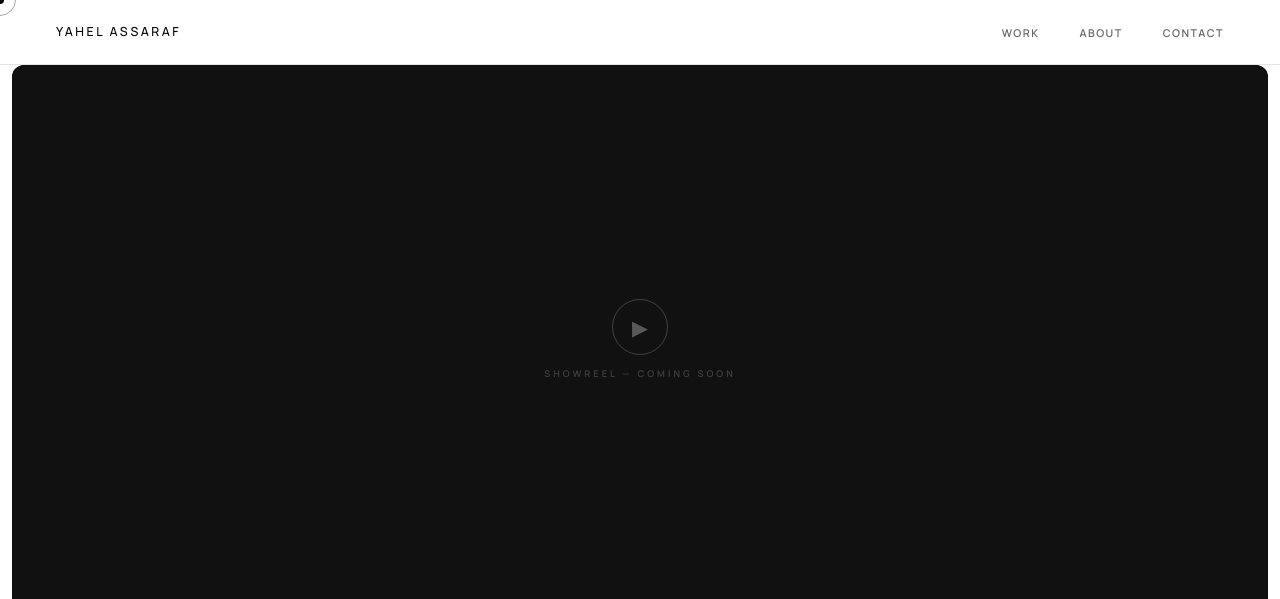
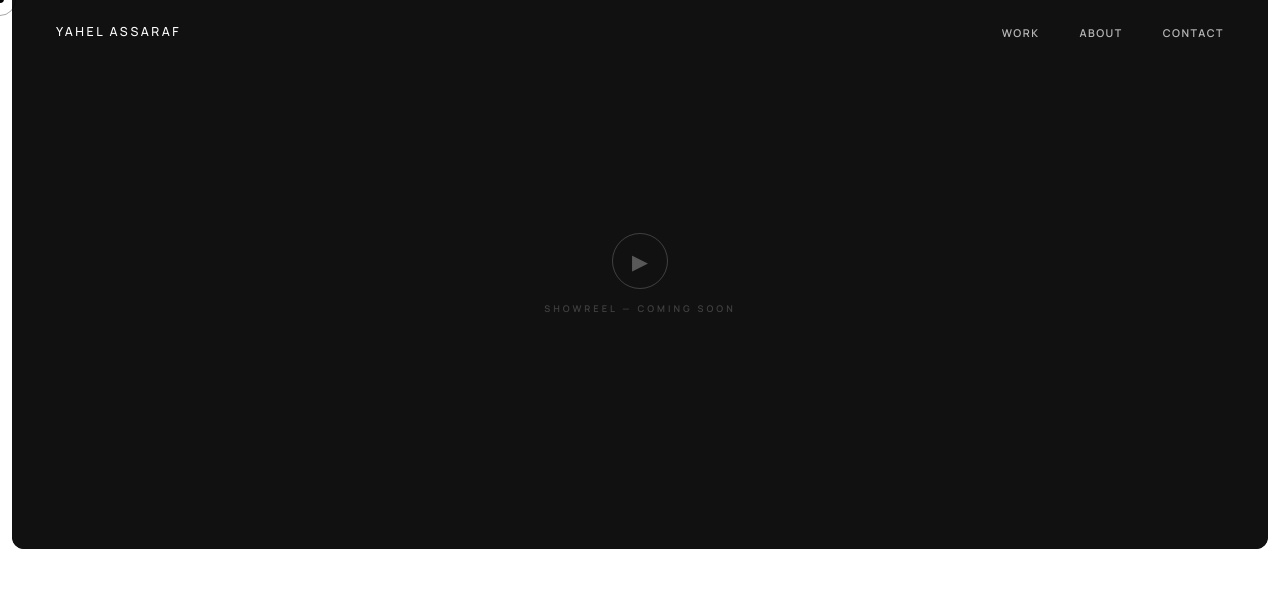
Before and after one commit to YahelAssaraf/yahelassaraf.github.io, a plain HTML site: page index.html in a window 1280 px wide. Shown: the top 599 px of the page. Drawn offline with nearby package versions, Linux system fonts and the light colour scheme.

Commit message:
transparant header

```diff
--- a/index.html
+++ b/index.html
@@ -34,15 +34,19 @@ body.hovering #cursor{transform:translate(-50%,-50%) scale(2.2)}
 body.hovering #cursor-ring{width:52px;height:52px;opacity:0.15}
 
 /* ── NAV ── */
-nav{display:flex;justify-content:space-between;align-items:center;padding:1.4rem var(--pad);border-bottom:1px solid var(--border);background:rgba(255,255,255,0.96);backdrop-filter:blur(12px);position:sticky;top:0;z-index:100}
-.nav-name{font-family:'Manrope',sans-serif;font-size:0.78rem;font-weight:430;letter-spacing:2.5px;text-transform:uppercase;color:var(--ink);cursor:none;transition:color 0.2s}
-.nav-name:hover{color:var(--accent)}
+nav{display:flex;justify-content:space-between;align-items:center;padding:1.4rem var(--pad);border-bottom:none;background:transparent;position:fixed;top:0;left:0;right:0;z-index:100;transition:background 0.4s,border-color 0.4s}
+nav.scrolled{background:rgba(255,255,255,0.96);backdrop-filter:blur(12px);border-bottom:1px solid var(--border)}
+.nav-name{font-family:'Manrope',sans-serif;font-size:0.78rem;font-weight:430;letter-spacing:2.5px;text-transform:uppercase;color:#fff;cursor:none;transition:color 0.4s}
+nav.scrolled .nav-name{color:var(--ink)}
+.nav-name:hover{opacity:0.7}
 .nav-links{display:flex;gap:2.5rem;list-style:none}
-.nav-links a{color:var(--muted);text-decoration:none;font-size:0.67rem;letter-spacing:1.5px;text-transform:uppercase;transition:color 0.2s;cursor:none;font-family:'Manrope',sans-serif;font-weight:600}
-.nav-links a:hover{color:var(--ink)}
+.nav-links a{color:rgba(255,255,255,0.7);text-decoration:none;font-size:0.67rem;letter-spacing:1.5px;text-transform:uppercase;transition:color 0.4s;cursor:none;font-family:'Manrope',sans-serif;font-weight:600}
+nav.scrolled .nav-links a{color:var(--muted)}
+.nav-links a:hover{color:#fff}
+nav.scrolled .nav-links a:hover{color:var(--ink)}
 
 /* ── SHOWREEL BANNER ── */
-.showreel-banner{margin:0 12px;width:calc(100% - 24px);aspect-ratio:16/7;background:#111;position:relative;overflow:hidden;border-radius:12px}
+.showreel-banner{margin:0 12px;width:calc(100% - 24px);aspect-ratio:16/7;background:#111;position:relative;overflow:hidden;border-radius:0 0 12px 12px;margin-top:-1px}
 .showreel-banner video{position:absolute;inset:0;width:100%;height:100%;object-fit:cover}
 .showreel-banner:hover ~ * #cursor,
 .showreel-banner:hover ~ #cursor{background:#fff!important}
@@ -403,6 +407,16 @@ if(showreelBanner){
   });
 }
 
+/* ── NAV SCROLL ── */
+const navEl=document.querySelector('nav');
+const showreelH=document.getElementById('showreelBanner');
+function updateNav(){
+  const threshold=showreelH?showreelH.offsetHeight-10:80;
+  navEl.classList.toggle('scrolled',window.scrollY>threshold);
+}
+window.addEventListener('scroll',updateNav,{passive:true});
+updateNav();
+
 /* ── HERO ── */
 setTimeout(()=>document.getElementById('heroSection').classList.add('visible'),80);
 
```
